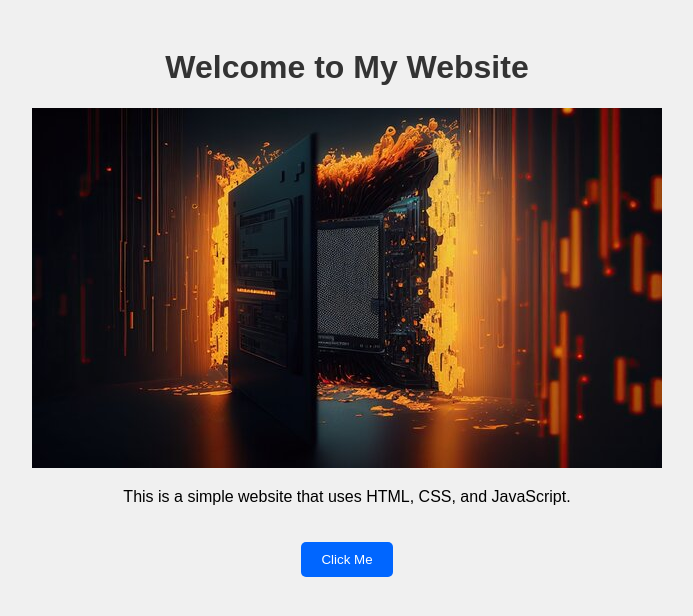
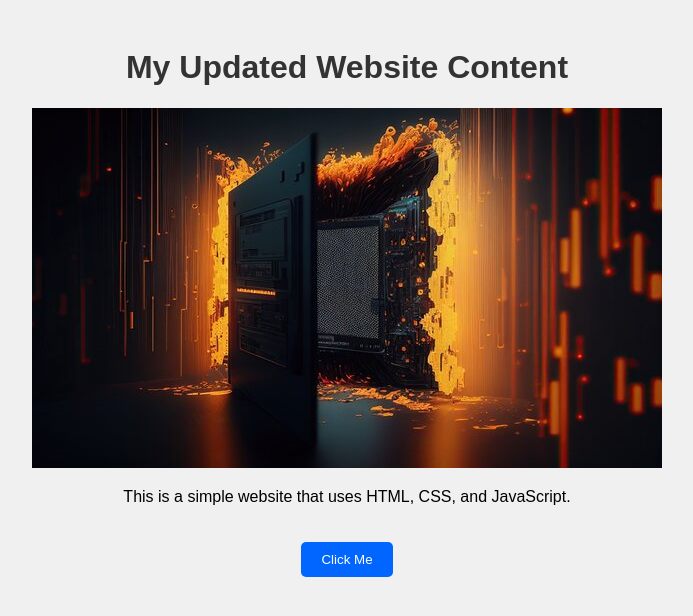
Before and after one commit to angoringaisyl-wq/mateoaisyl-website, a plain HTML site: page index.html in a window 1280 px wide. Shown: the whole page, without its empty margins (293-986 px from the left). Drawn offline with Linux system fonts and the light colour scheme.

Commit message:
Updated website

```diff
--- a/index.html
+++ b/index.html
@@ -9,7 +9,7 @@
 </head>
 <body>
 
-    <h1>Welcome to My Website</h1>
+    <h1>My Updated Website Content</h1>
 
     <img src="File.jpg" alt="Sample Image">
 
```
